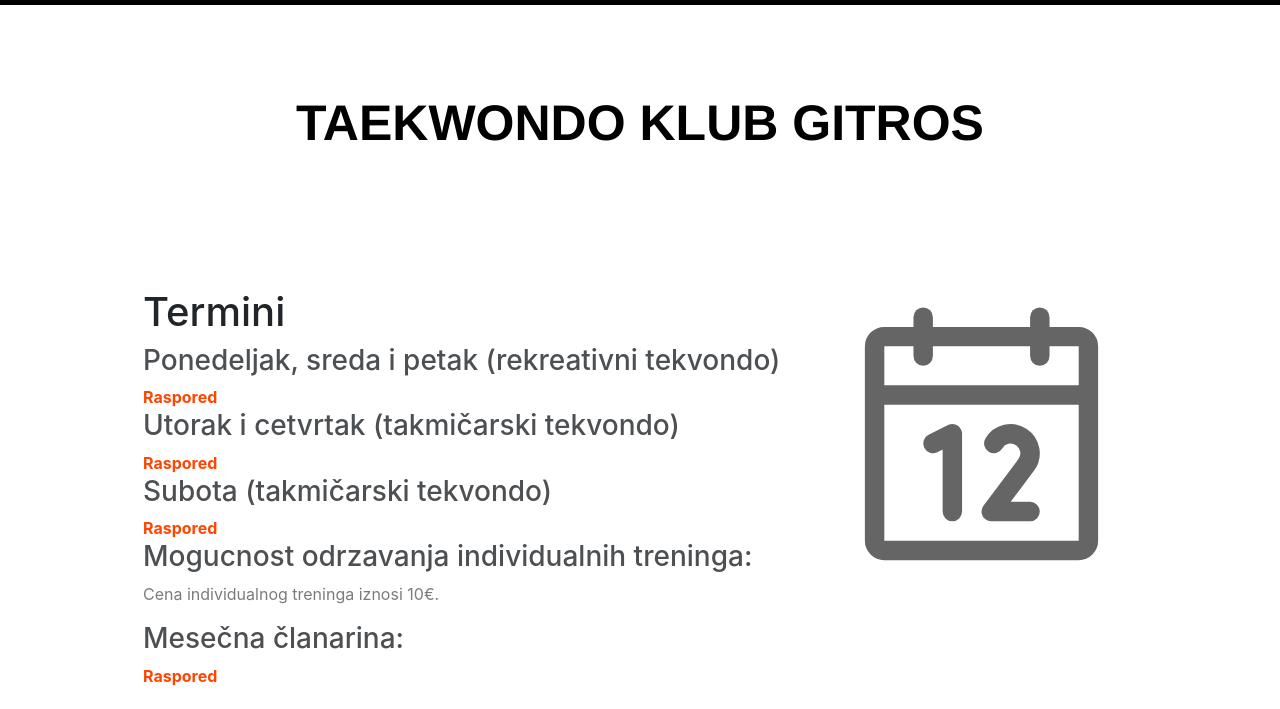
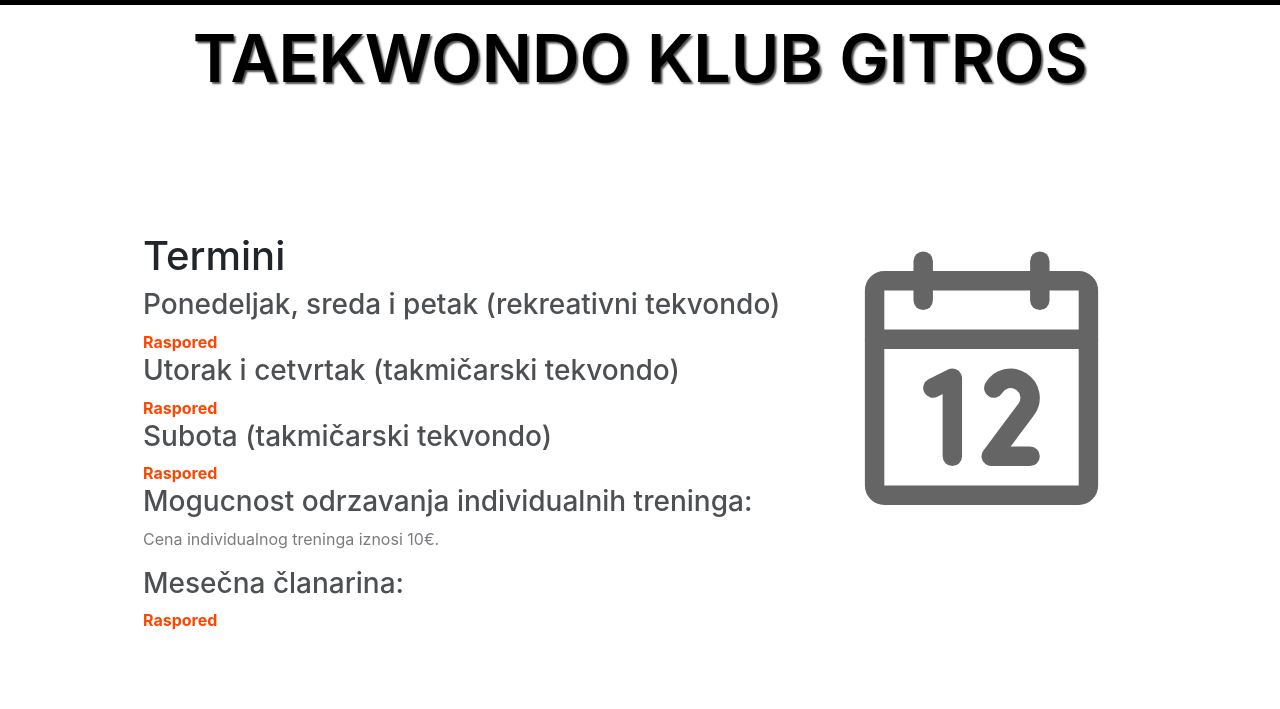
Before and after one commit to StefanTri/Projekat-2, a plain HTML site: page treninzi.html in a window 1280 px wide. Shown: the part 91-800 px from the top of the page. Drawn offline with nearby package versions, Linux system fonts and the light colour scheme.

Commit message:
Update style.css

```diff
--- a/style.css
+++ b/style.css
@@ -58,14 +58,13 @@ html,body{
     text-shadow: 2px 2px 2px rgba(0, 0, 0, 0.7);
 } /* Formatiranje teksta h1 */
 .header-h11 {
-    color: black;
+   color: black;
     text-align: center;
     margin: 2vw 0;
-    margin-top: 100px;
     text-transform: uppercase;
-    font-size: 50px;
+    font-size: 66px;
     font-weight: 600;
-    font-family: 'Franklin Gothic Medium', 'Arial Narrow', Arial, sans-serif;
+    text-shadow: 2px 2px 2px rgba(0, 0, 0, 0.7);
 } /* Formatiranje teksta h1 */
 .button {
     color: white;
```
